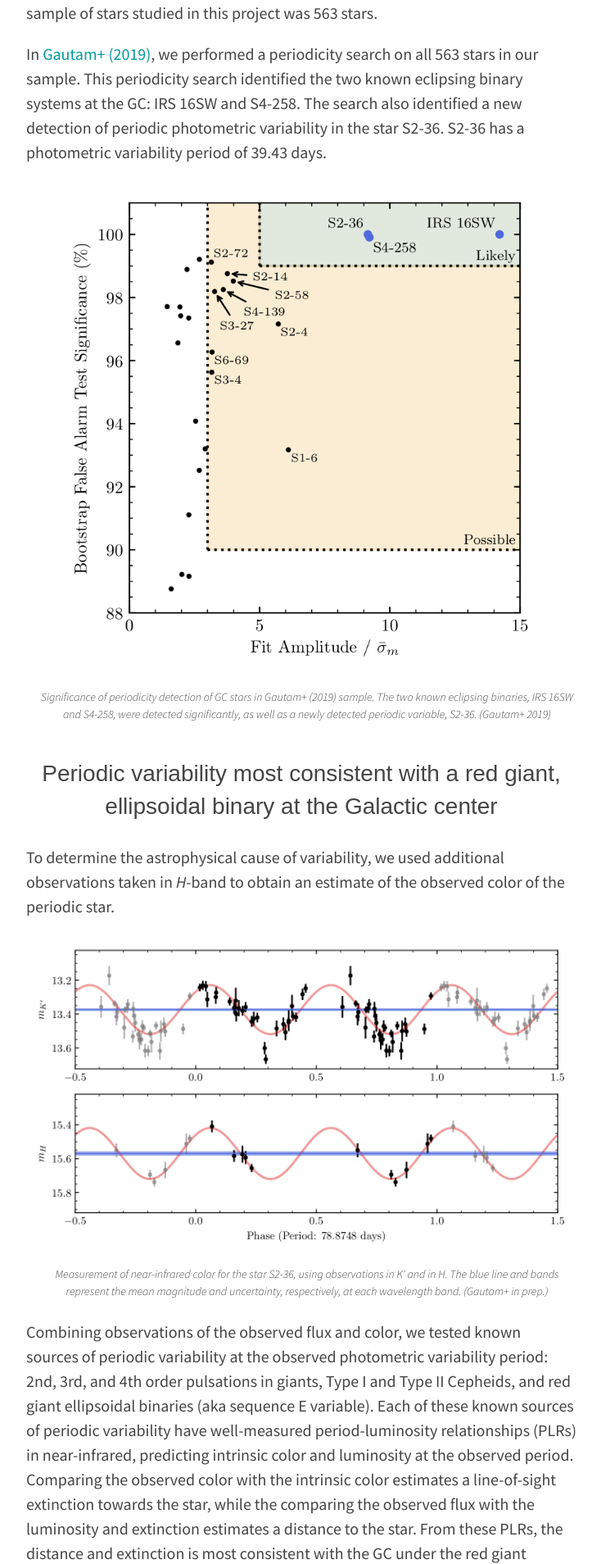
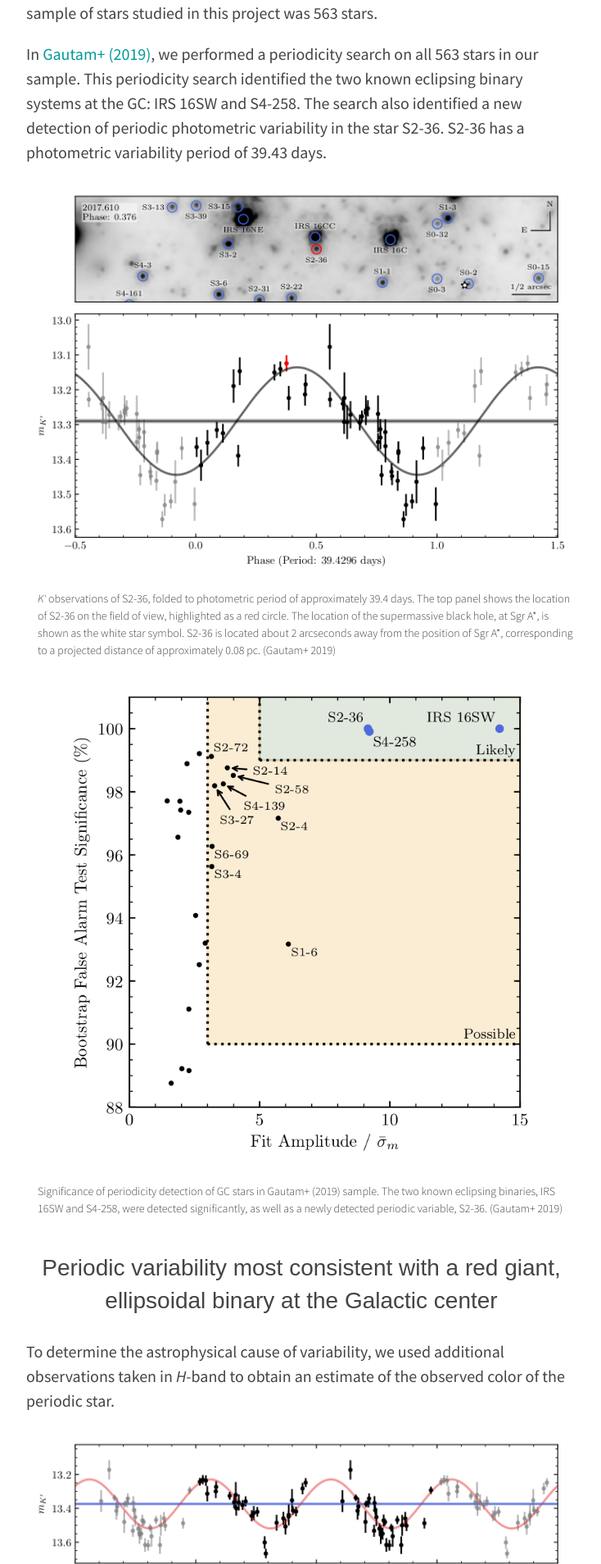
Before and after one commit to abhimat/abhimat.github.io, a Jekyll site: the page built from research/2019-09-old-binary/index.md, in a window 1280 px wide. Shown: the part 1187-3095 px from the top of the page at 82% size, without its empty margins (272-1006 px from the left). Built offline with Jekyll 4.4.1, drawn with Linux system fonts in a browser that asks for light colours.

Commit message:
Better typography in figure captions for research pages

```diff
--- a/assets/css/style.css
+++ b/assets/css/style.css
@@ -154,12 +154,17 @@ figure.bleed img {
 figcaption {
 	padding-top: 0.5em;
 	margin-left: 1em;
-	font-style: italic;
+    font-style: italic;
     font-family: 'Source Sans Pro', Verdana, Sans-Serif;
 	font-weight: 300;
 	font-size: 14px;
 
     text-align: center;
+}
+
+.text figcaption {
+    font-style: normal;
+    text-align: left;
 }
 
 .bleed figcaption {
--- a/research/2019-09-old-binary/index.md
+++ b/research/2019-09-old-binary/index.md
@@ -23,7 +23,12 @@ The methodology to derive precise photometry from GC AO imaging data is describe
 
 In [Gautam+ (2019)][Gautam+2019], we performed a periodicity search on all 563 stars in our sample. This periodicity search identified the two known eclipsing binary systems at the GC: IRS 16SW and S4-258. The search also identified a new detection of periodic photometric variability in the star S2-36. S2-36 has a photometric variability period of 39.43 days.
 
-<figure>
+<figure class="text">
+	<img src="./discovery_lc_field.png" title="Periodic stars" />
+    <figcaption><em>K'</em> observations of S2-36, folded to photometric period of approximately 39.4 days. The top panel shows the location of S2-36 on the field of view, highlighted as a red circle. The location of the supermassive black hole, at Sgr A*, is shown as the white star symbol. S2-36 is located about 2 arcseconds away from the position of Sgr A*, corresponding to a projected distance of approximately 0.08 pc. (Gautam+ 2019)</figcaption>
+</figure>
+
+<figure class="text">
 	<img src="./fit_amp_bs_sig.png" title="Periodic stars" />
     <figcaption>Significance of periodicity detection of GC stars in Gautam+ (2019) sample. The two known eclipsing binaries, IRS 16SW and S4-258, were detected significantly, as well as a newly detected periodic variable, S2-36. (Gautam+ 2019)</figcaption>
 </figure>
@@ -34,14 +39,14 @@ In [Gautam+ (2019)][Gautam+2019], we performed a periodicity search on all 563 s
 
 To determine the astrophysical cause of variability, we used additional observations taken in *H*-band to obtain an estimate of the observed color of the periodic star.
 
-<figure>
+<figure class="text">
 	<img src="./S2-36_color.png" title="S2-36 color" />
     <figcaption>Measurement of near-infrared color for the star S2-36, using observations in <em>K'</em> and in <em>H</em>. The blue line and bands represent the mean magnitude and uncertainty, respectively, at each wavelength band. (Gautam+ in prep.)</figcaption>
 </figure>
 
 Combining observations of the observed flux and color, we tested known sources of periodic variability at the observed photometric variability period: 2nd, 3rd, and 4th order pulsations in giants, Type I and Type II Cepheids, and red giant ellipsoidal binaries (aka sequence E variable). Each of these known sources of periodic variability have well-measured period-luminosity relationships (PLRs) in near-infrared, predicting intrinsic color and luminosity at the observed period. Comparing the observed color with the intrinsic color estimates a line-of-sight extinction towards the star, while the comparing the observed flux with the luminosity and extinction estimates a distance to the star. From these PLRs, the distance and extinction is most consistent with the GC under the red giant ellipsoidal binary (sequence E) hypothesis. The next closest hypothesis, Type II Cepheid, is inconsistent with GC distance by more than 3 sigma.
 
-<figure>
+<figure class="text">
 	<img src="./ext_dist_spread.png" title="S2-36 extinction and distance spread" />
     <figcaption>Distance and extinction estimates from the observed S2-36 color under the red giant ellipsoidal binary hypothesis (red) and the Type II cepheid hypothesis (blue). The star's observed colors are most consistent with the Galactic center under the ellipsoidal binary hypothesis. (Gautam+ in prep.)</figcaption>
 </figure>
@@ -52,12 +57,12 @@ We have built new software ([PHOEBE Phitter](https://github.com/abhimat/phoebe_p
 
 Best-fit binary models consist of an evolved red giant branch primary (radius approximately 34 solar radii, mass approximately 0.8 solar masses), a less-evolved secondary (radius approximately 13 solar radii, mass approximately 0.8 solar masses). The binary orbits have a semi-major axis of approximately 0.45 AU. To adequately fit the observed light curve, the binary light curves need a large tidally distorted primary (which gives the sinusoidal variations in light curve) and a smaller red giant (which gives the eclipses in the light curves). Notably, the sinusoidal variation in the more evolved giant are not enough to account for the total amplitude in the light curves.
 
-<figure>
+<figure class="text">
 	<img src="./binary_lc_model.png" title="S2-36 light curve and binary model" />
     <figcaption>S2-36 observations (shown in black) with a model binary light curve (shown in red). This model light curve is generated with stellar parameters drawn from a 12.8 Gyr, [Fe/H] = –1.0 isochrone. (Gautam+ in prep.)</figcaption>
 </figure>
 
-<figure>
+<figure class="text">
 	<img src="./binary_mesh.png" title="Binary mesh model" />
     <figcaption>Mesh model for the binary model used to generate the model light curve shown above. Both components have similar masses. The larger component is tidally distorted by the second, smaller component. (Gautam+ in prep.)</figcaption>
 </figure>
@@ -84,17 +89,17 @@ This idea has been applied to the longest period binary that we know of in the g
 ### An old binary system places tighter constraints<br>on the dark cusp
 With an old binary system, tighter constraints can be placed on the dark cusp. Specifically, we derived limits on the *minimum relaxation time* for the dark cusp population, and *maximum density* and *maximum number* (within S2-36's orbit around the central supermassive black hole) of dark cusp members. S2-36's survival as an old binary implies that the maximum number of 10 solar mass objects within 0.25 parsecs is on the order of 1000.
 
-<figure>
+<figure class="text">
 	<img src="./t_rlx_constraint.png" title="S2-36 constraint on relaxation time" />
     <figcaption>S2-36 constraints on minimum relaxation time (solid lines) and IRS 16NE constraints on minimum relaxation time (dashed lines). S2-36 gets constraints that are about 2 orders of magnitude larger on the relaxation time than those by IRS 16NE. (Gautam+ in prep.)</figcaption>
 </figure>
 
-<figure>
+<figure class="text">
 	<img src="./density_constraint.png" title="S2-36 constraint on density of dark cusp members" />
     <figcaption>S2-36 constraints on density of dark cusp members (solid lines) and IRS 16NE constraints on density of dark cusp members (dashed lines). S2-36 gets constraints that are about 3 orders of magnitude tighter than those by IRS 16NE. (Gautam+ in prep.)</figcaption>
 </figure>
 
-<figure>
+<figure class="text">
 	<img src="./number_constraint.png" title="S2-36 constraint on number of dark cusp members" />
     <figcaption>S2-36 constraints on number of dark cusp members (solid lines) and IRS 16NE constraints on number of dark cusp members (dashed lines), within these binaries respective orbits around the supermassive black hole. S2-36 gets constraints that are about 3–4 orders of magnitude tighter than those by IRS 16NE. (Gautam+ in prep.)</figcaption>
 </figure>
```
Also changed, not shown: research/2019-09-old-binary/discovery_lc_field.png (added).
